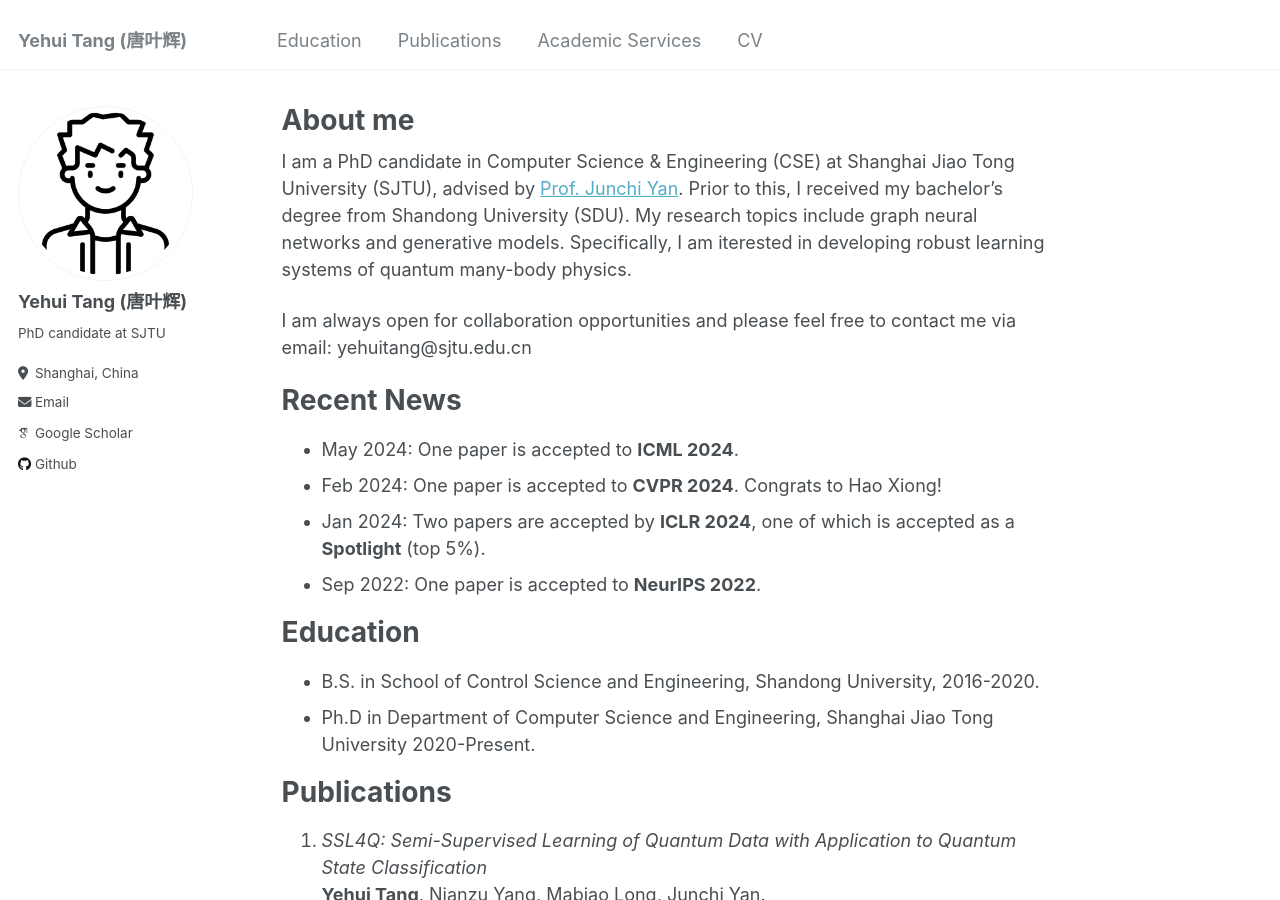
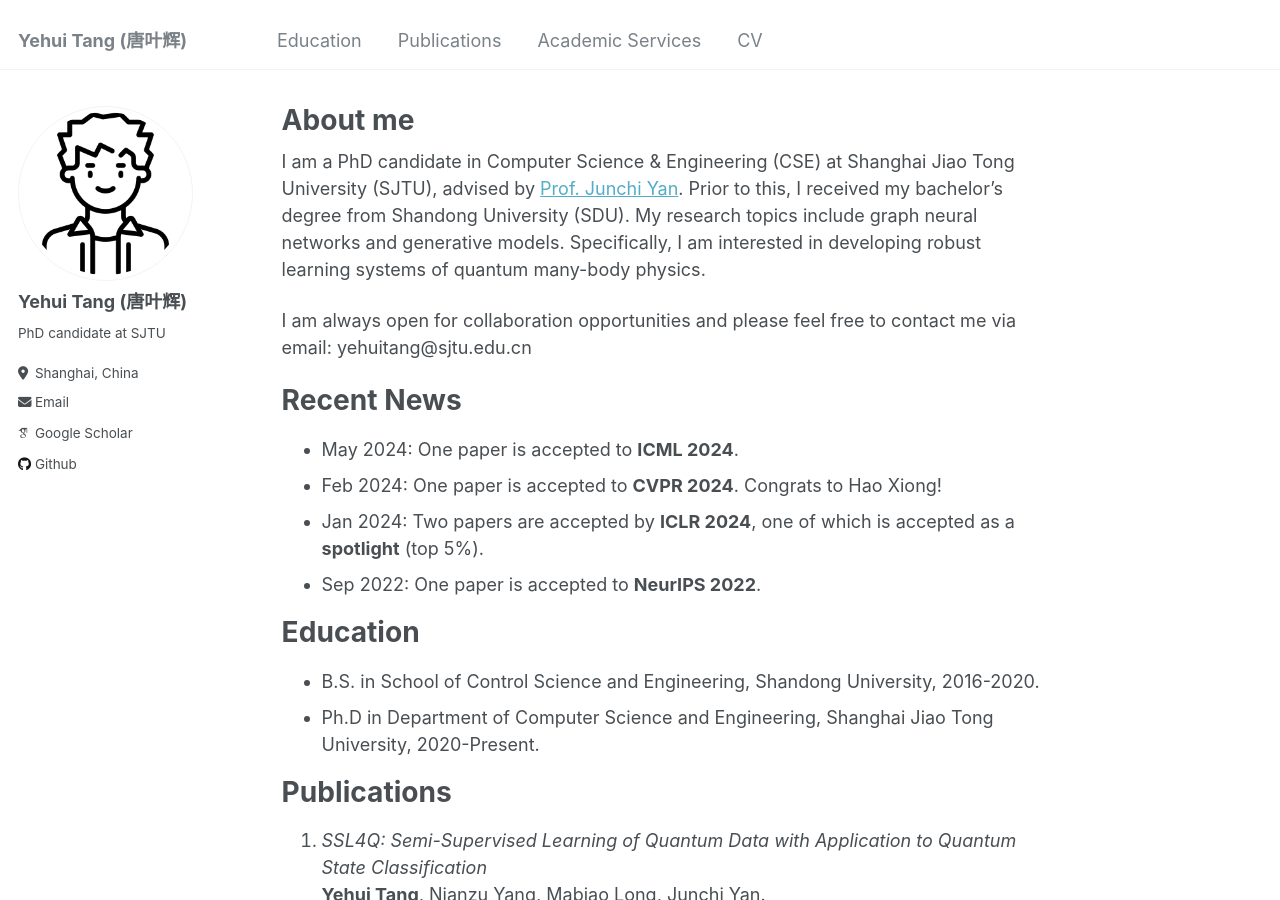
Before and after one commit to abel1231/abel1231.github.io, a Jekyll site: the page built from _pages/about.md, in a window 1280 px wide and 900 px high. Built offline with Jekyll 4.4.1, drawn with Linux system fonts in a browser that asks for light colours; some web fonts are replaced; some of the changed text lies outside the part shown.

Commit message:
Fix typos

```diff
--- a/_pages/about.md
+++ b/_pages/about.md
@@ -7,7 +7,7 @@ redirect_from:
   - /about.html
 ---
 
-I am a PhD candidate in Computer Science & Engineering (CSE) at Shanghai Jiao Tong University (SJTU), advised by [Prof. Junchi Yan](https://thinklab.sjtu.edu.cn/). Prior to this, I received my bachelor's degree from Shandong University (SDU). My research topics include graph neural networks and generative models. Specifically, I am iterested in developing robust learning systems of quantum many-body physics.
+I am a PhD candidate in Computer Science & Engineering (CSE) at Shanghai Jiao Tong University (SJTU), advised by [Prof. Junchi Yan](https://thinklab.sjtu.edu.cn/). Prior to this, I received my bachelor's degree from Shandong University (SDU). My research topics include graph neural networks and generative models. Specifically, I am interested in developing robust learning systems of quantum many-body physics.
 
 I am always open for collaboration opportunities and please feel free to contact me via email: yehuitang@sjtu.edu.cn
 
@@ -16,14 +16,14 @@ Recent News
 ======
 - May 2024: One paper is accepted to **ICML 2024**.
 - Feb 2024: One paper is accepted to **CVPR 2024**. Congrats to Hao Xiong!
-- Jan 2024: Two papers are accepted by **ICLR 2024**, one of which is accepted as a **Spotlight** (top 5%).
+- Jan 2024: Two papers are accepted by **ICLR 2024**, one of which is accepted as a **spotlight** (top 5%).
 - Sep 2022: One paper is accepted to **NeurIPS 2022**.
 
 
 Education
 ======
 - B.S. in School of Control Science and Engineering, Shandong University, 2016-2020.
-- Ph.D in Department of Computer Science and Engineering, Shanghai Jiao Tong University 2020-Present.
+- Ph.D in Department of Computer Science and Engineering, Shanghai Jiao Tong University, 2020-Present.
 
 
 Publications
```
Also changed, not shown: other parts of _pages/about.md (+1 -1 lines).
